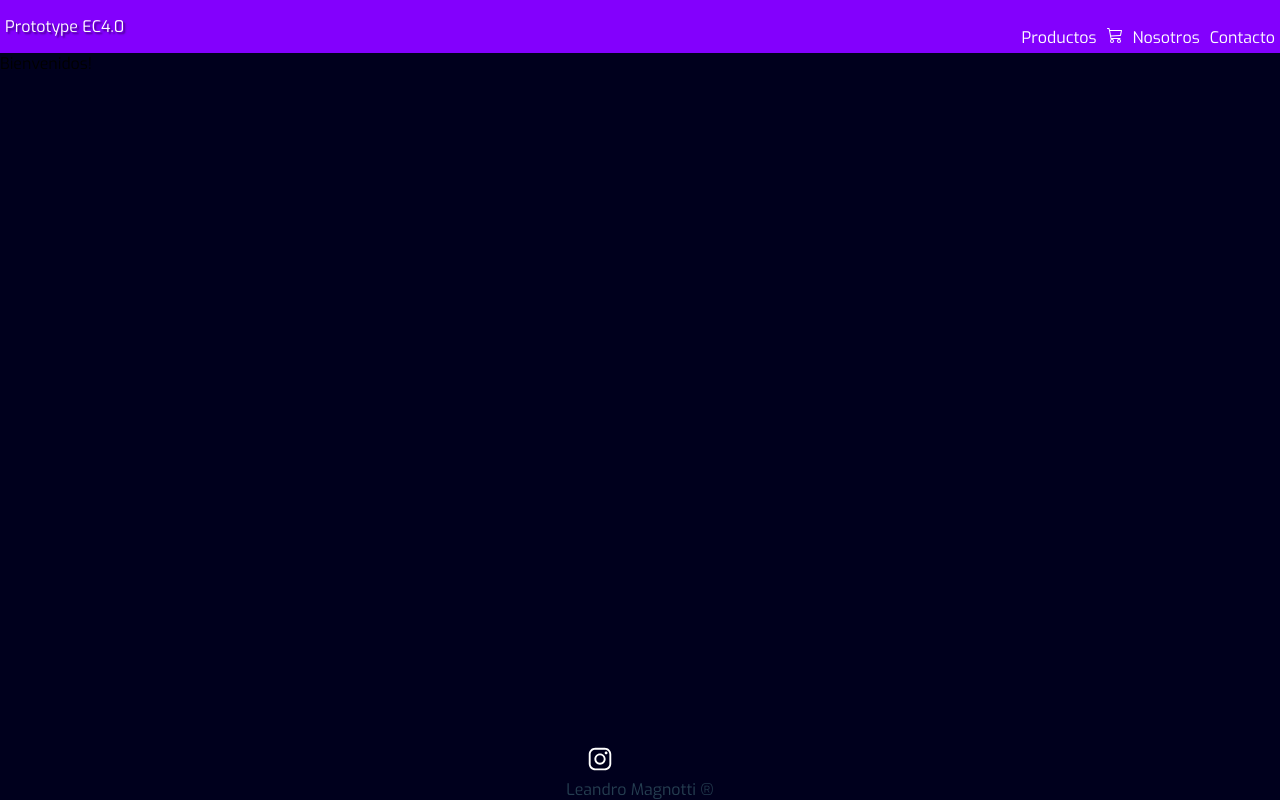
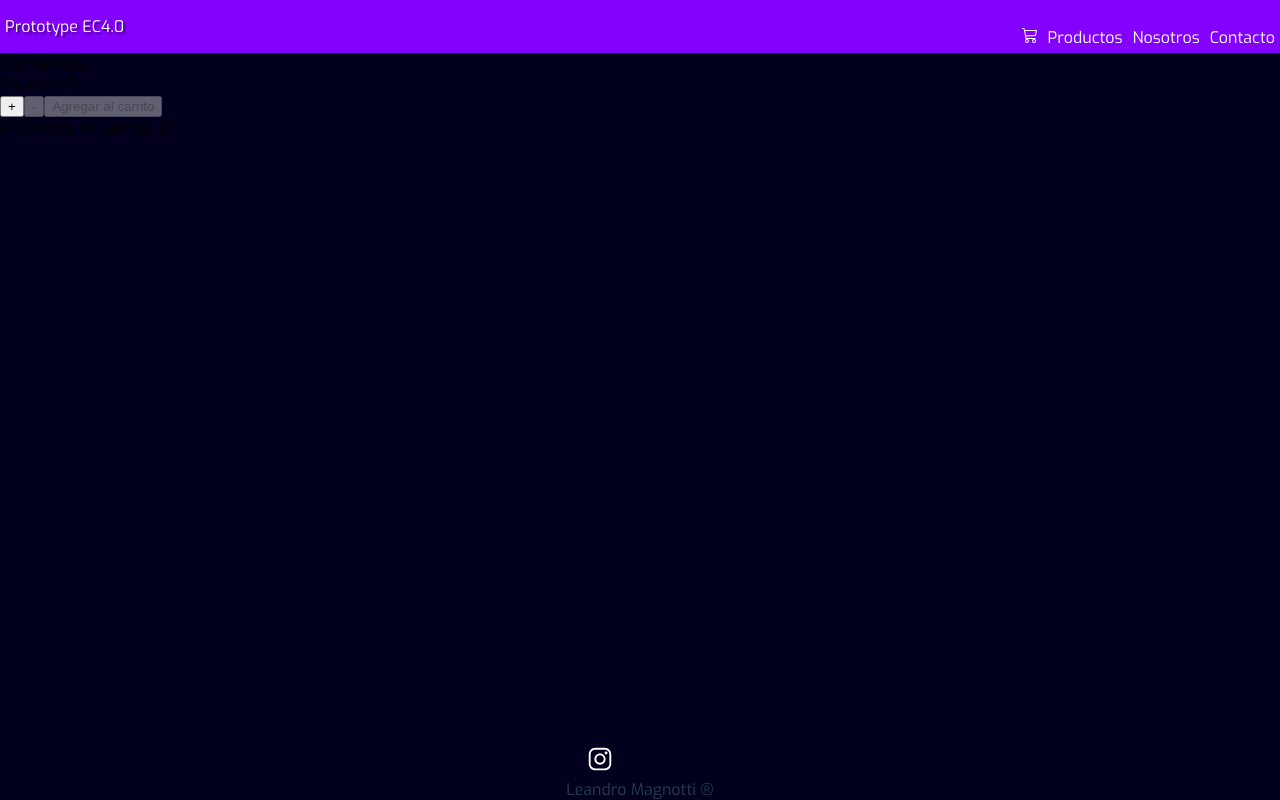
Before and after one commit to SargonL89/proyecto.reactjs4.0, a React (Create React App) app: page / in a window 1280 px wide. Built offline with nearby package versions, Linux system fonts and the light colour scheme; some icons are missing.

Commit message:
Counter was added

```diff
--- /dev/null
+++ b/src/components/Counter/Counter.jsx
@@ -0,0 +1,30 @@
+import React, {useState} from 'react';
+
+const Counter = () => {
+
+    const stock = 50;
+    const [counter, setCounter] = useState(0);
+    const [products, setProducts] = useState(0);
+
+    const sumar = () => {
+        setCounter(counter + 1)
+    }
+    const restar = () => {
+        setCounter(counter - 1)
+    }
+    const carrito = () => {
+        setProducts(products + counter)
+    }
+
+  return (
+    <div>
+        <div>Counter: {counter}</div>
+        <button disabled={counter >= stock} onClick={sumar}>+</button>
+        <button disabled={counter <= 0} onClick={restar}>-</button>
+        <button disabled={counter <= 0} onClick={carrito}>Agregar al carrito</button>
+        <div>Productos en carrito: {products}</div>
+    </div>
+  )
+}
+
+export default Counter
--- a/src/components/Header/Header.js
+++ b/src/components/Header/Header.js
@@ -6,8 +6,8 @@ const Header = () => {
         <header className={styles.contenedor}>
             <p>Prototype EC4.0</p>
             <nav className={styles.nav}>
+                <a className={styles.link} href="http://google.com"><BsCart3 /></a>
                 <a className={styles.link} href="http://google.com">Productos</a>
-                <a className={styles.link} href="http://google.com"><BsCart3 /></a>
                 <a className={styles.link} href="http://google.com">Nosotros</a>
                 <a className={styles.link} href="http://google.com">Contacto</a>
 
--- a/src/components/Main/Main.jsx
+++ b/src/components/Main/Main.jsx
@@ -1,5 +1,6 @@
 import React from 'react';
 import styles from './main.module.css';
+import Counter from '../Counter/Counter';
 
 const Main = () => {
   return (
@@ -7,6 +8,9 @@ const Main = () => {
         <section>
             Bienvenidos!
         </section>
+        <div>
+          <Counter />
+        </div>
     </main>
   )
 }
```
